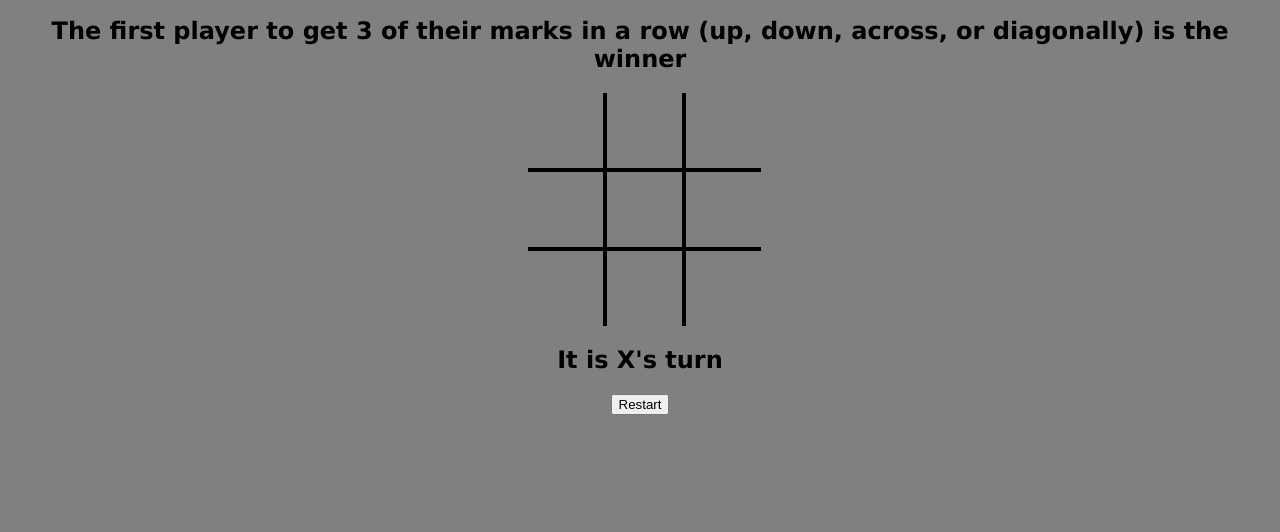
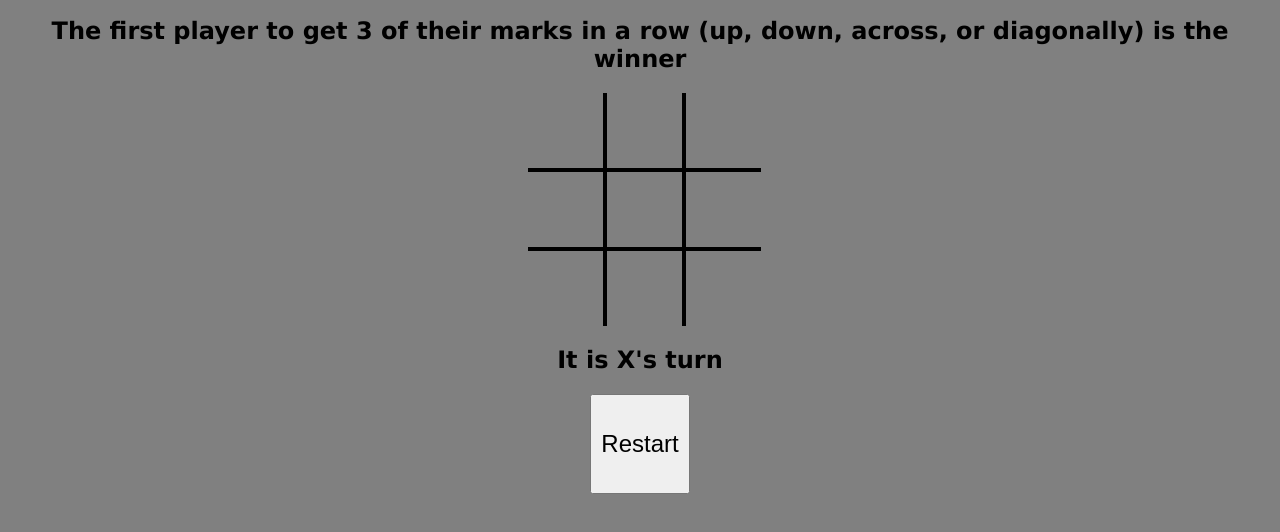
Before and after one commit to JasonGitHubLiu/TicTacToeGame, a plain HTML site: page index.html in a window 1280 px wide. Shown: the part 112-644 px from the top of the page. Drawn offline with Linux system fonts and the light colour scheme.

Commit message:
Adjusted Restart Button

```diff
--- a/style.css
+++ b/style.css
@@ -8,6 +8,12 @@ font-family: 'Lucida Sans', 'Lucida Sans Regular', 'Lucida Grande', 'Lucida Sans
     grid-template-columns: repeat(3, auto);
     width: 225px;
     margin: auto;
+}
+
+#restartButton{
+    width: 100px;
+    height: 100px;
+    font-size: 1.5rem;
 }
 
 body{
```
